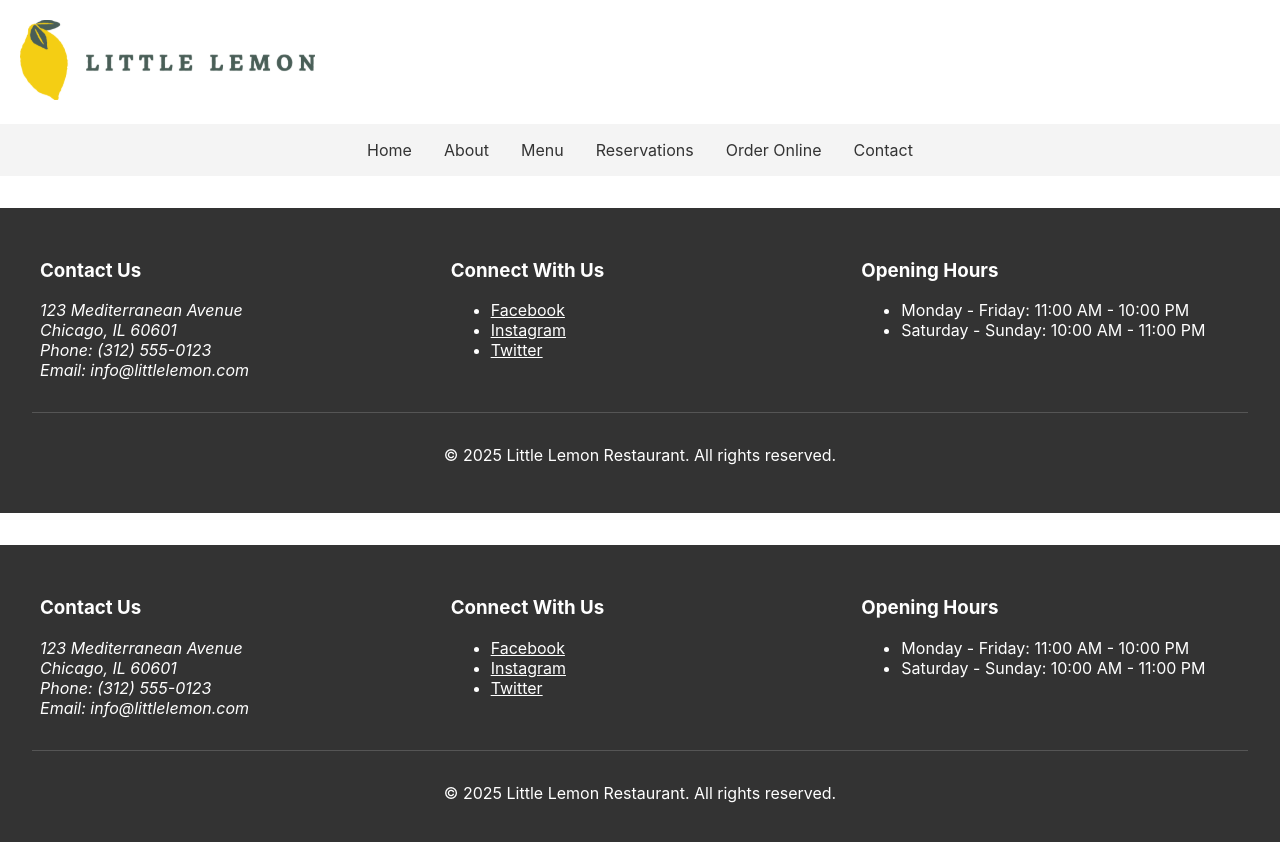
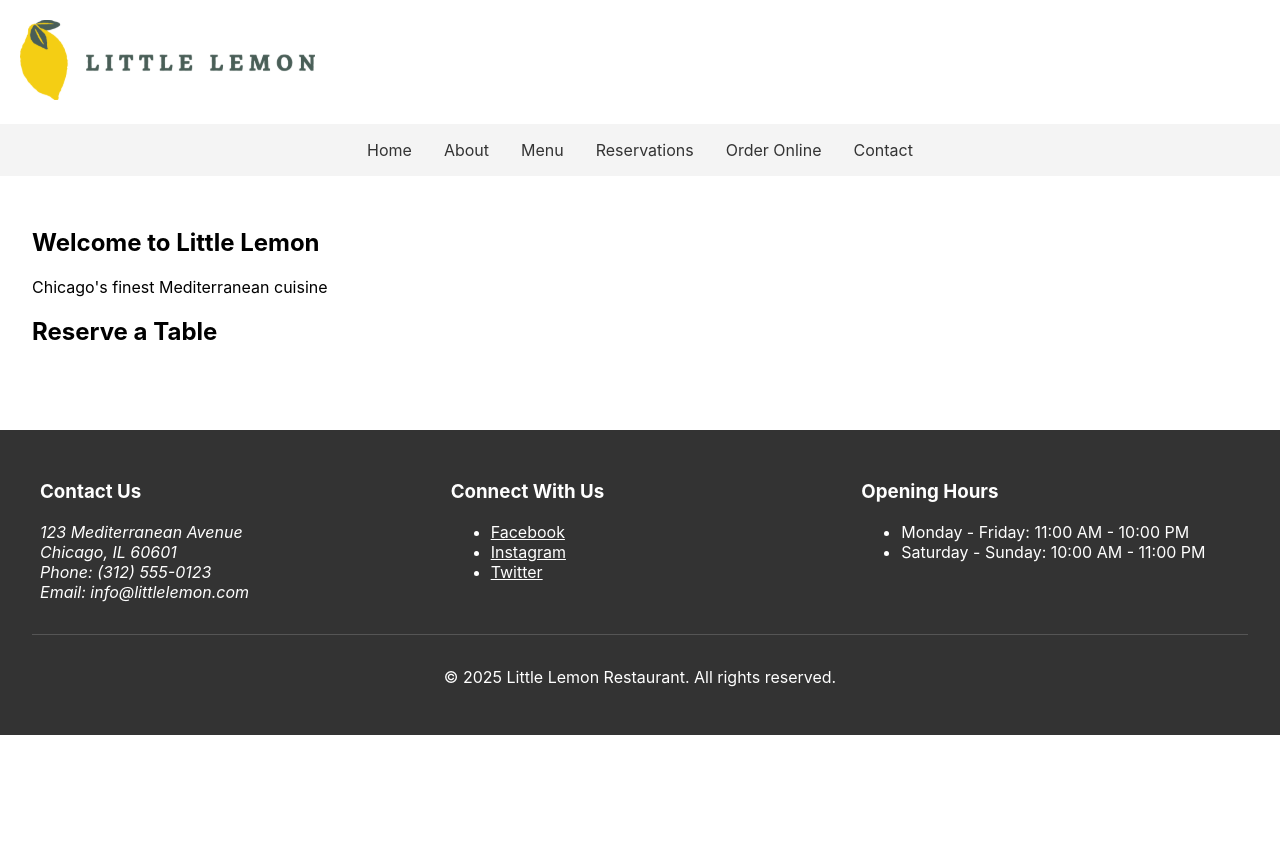
Before and after one commit to akirahanada/my-app, a React (Create React App) app: page /reservations in a window 1280 px wide. Shown: the top 842 px of the page. After the commit the page ends 800 px from the top, so only its background shows below. Built offline with nearby package versions, Linux system fonts and the light colour scheme.

Commit message:
Change Main.js

```diff
--- a/src/components/Main.js
+++ b/src/components/Main.js
@@ -1,43 +1,20 @@
-// components/Footer.js
+// components/Main.js
 import React from 'react';
 
-function Footer() {
+function Main() {
   return (
-    <footer className="footer">
-      <div className="footer-content">
-        <section className="contact-info">
-          <h3>Contact Us</h3>
-          <address>
-            123 Mediterranean Avenue<br />
-            Chicago, IL 60601<br />
-            Phone: (312) 555-0123<br />
-            Email: info@littlelemon.com
-          </address>
-        </section>
+    <main className="main-content">
+      <section className="hero">
+        <h1>Welcome to Little Lemon</h1>
+        <p>Chicago's finest Mediterranean cuisine</p>
+      </section>
 
-        <section className="social-links">
-          <h3>Connect With Us</h3>
-          <ul>
-            <li><a href="https://facebook.com/littlelemon">Facebook</a></li>
-            <li><a href="https://instagram.com/littlelemon">Instagram</a></li>
-            <li><a href="https://twitter.com/littlelemon">Twitter</a></li>
-          </ul>
-        </section>
-
-        <section className="opening-hours">
-          <h3>Opening Hours</h3>
-          <ul>
-            <li>Monday - Friday: 11:00 AM - 10:00 PM</li>
-            <li>Saturday - Sunday: 10:00 AM - 11:00 PM</li>
-          </ul>
-        </section>
-      </div>
-
-      <div className="copyright">
-        <p>&copy; 2025 Little Lemon Restaurant. All rights reserved.</p>
-      </div>
-    </footer>
+      <section className="reservation">
+        <h2>Reserve a Table</h2>
+        {/* Reservation form will be added here */}
+      </section>
+    </main>
   );
 }
 
-export default Footer;
+export default Main;
```
